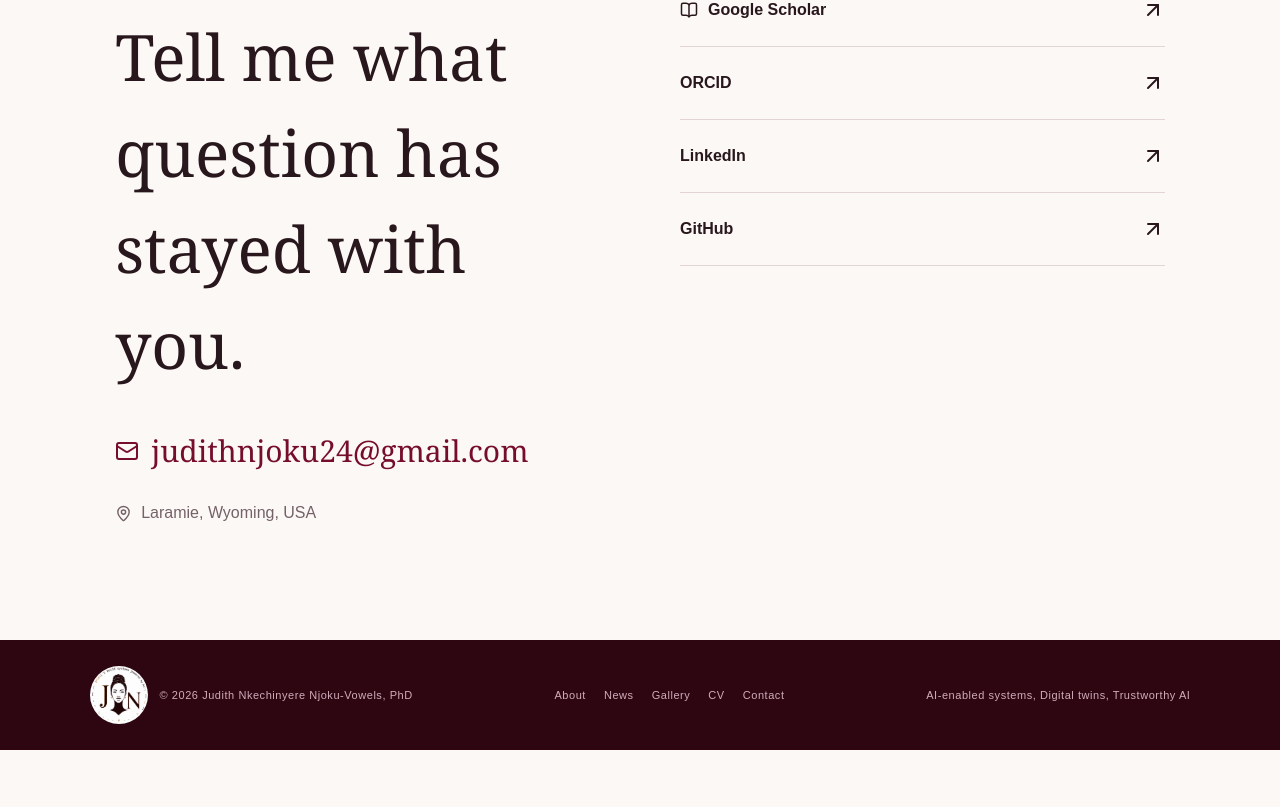
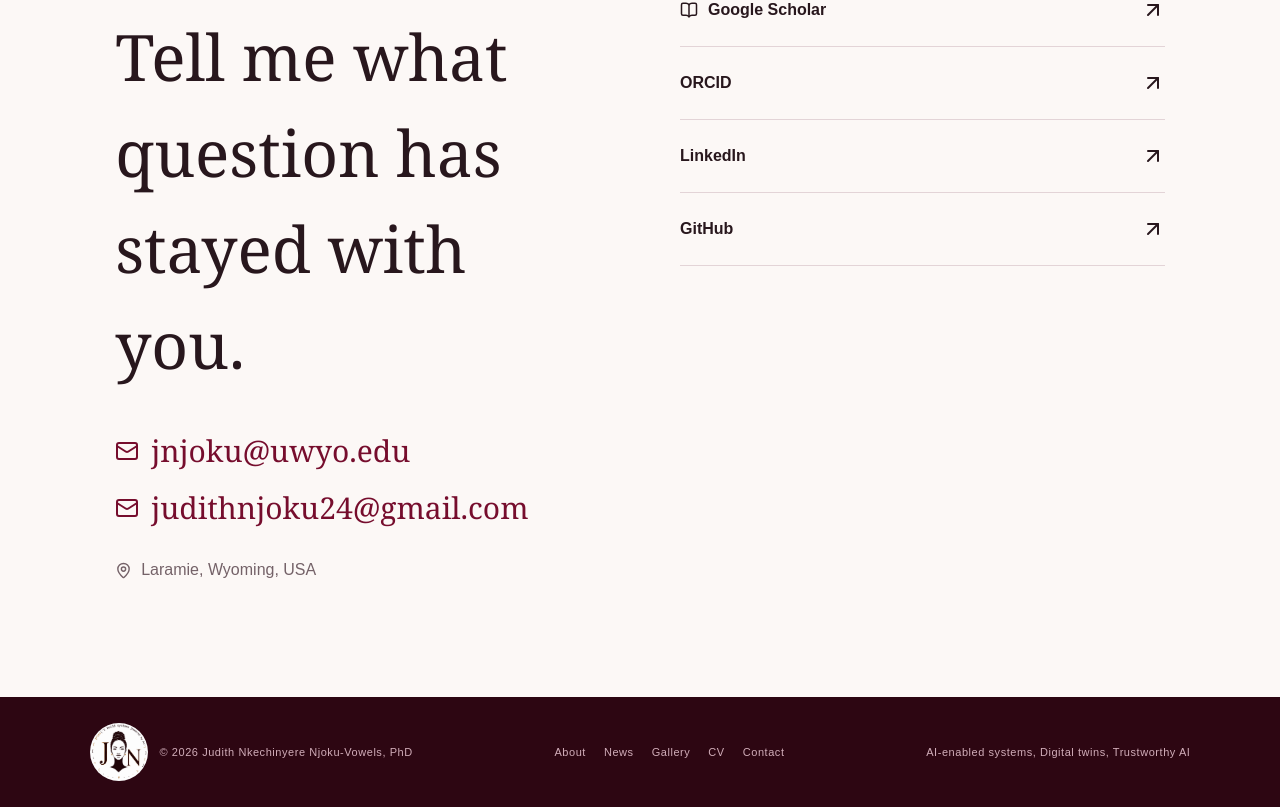
Before and after one commit to Judith989/judith-website-2026, a Next.js app: page /contact in a window 1280 px wide. Shown: the part 897-1704 px from the top of the page. Before the commit the page ends 1647 px from the top, so only its background shows below. Built offline with nearby package versions, Linux system fonts and the light colour scheme; no server answers.

Commit message:
Update contact email addresses

```diff
--- a/app/contact/page.tsx
+++ b/app/contact/page.tsx
@@ -19,7 +19,10 @@ export default function ContactPage() {
         <div>
           <p className="kicker">Direct contact</p>
           <h2>Tell me what question has stayed with you.</h2>
-          <a className="contact-email" href="mailto:judithnjoku24@gmail.com"><Mail />judithnjoku24@gmail.com</a>
+          <div className="contact-emails">
+            <a className="contact-email" href="mailto:jnjoku@uwyo.edu"><Mail />jnjoku@uwyo.edu</a>
+            <a className="contact-email" href="mailto:judithnjoku24@gmail.com"><Mail />judithnjoku24@gmail.com</a>
+          </div>
           <p><MapPin size={17} /> Laramie, Wyoming, USA</p>
         </div>
         <div className="contact-directory">
--- a/app/globals.css
+++ b/app/globals.css
@@ -436,7 +436,8 @@ footer p { margin: 0; }
 .service-entry strong { color: var(--ink); }
 .contact-page { display: grid; gap: 80px; grid-template-columns: 1fr 1fr; }
 .contact-page h2 { font-family: Georgia, serif; font-size: clamp(42px, 5vw, 66px); font-weight: 500; }
-.contact-email { align-items: center; color: var(--green); display: flex; font-family: Georgia, serif; font-size: clamp(20px, 2.5vw, 30px); gap: 12px; margin: 35px 0 28px; }
+.contact-emails { display: grid; gap: 12px; margin: 35px 0 28px; }
+.contact-email { align-items: center; color: var(--green); display: flex; font-family: Georgia, serif; font-size: clamp(20px, 2.5vw, 30px); gap: 12px; }
 .contact-page > div:first-child > p:last-child { align-items: center; color: var(--muted); display: flex; gap: 9px; }
 .contact-directory { border-top: 1px solid var(--line); }
 .contact-directory a { align-items: center; border-bottom: 1px solid var(--line); display: flex; justify-content: space-between; padding: 24px 0; }
--- a/app/page.tsx
+++ b/app/page.tsx
@@ -14,7 +14,7 @@ import {
 import { TypingHeadline } from "./typing-headline";
 
 const links = {
-  email: "mailto:judithnjoku24@gmail.com",
+  email: "mailto:jnjoku@uwyo.edu",
   scholar: "https://scholar.google.com/citations?user=Ag2gYzIAAAAJ",
   orcid: "https://orcid.org/0000-0002-2294-9204",
   linkedin: "https://linkedin.com/in/judith989",
@@ -353,7 +353,7 @@ export default function Home() {
           talks, interdisciplinary projects, and student mentorship.
         </p>
         <Link href="/contact" className="button button-light">
-          <Mail size={17} /> judithnjoku24@gmail.com
+          <Mail size={17} /> jnjoku@uwyo.edu
         </Link>
         <div className="socials">
           <ExternalLink href={links.scholar}><BookOpen size={18} /> Scholar</ExternalLink>
```
